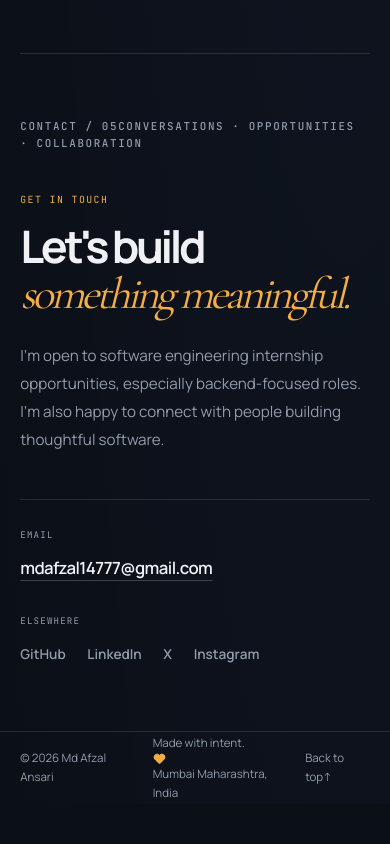
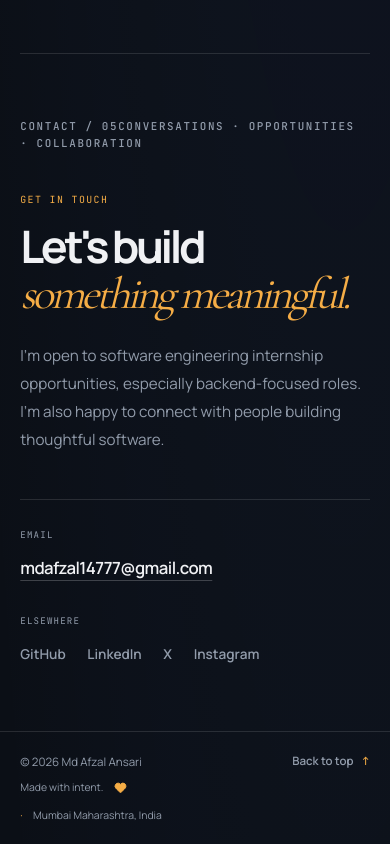
Before and after one commit to Afzal14786/portfolio, a Next.js app: page / in a window 390 px wide. Shown: the part 5044-5888 px from the top of the page. Before the commit the page ends 5848 px from the top, so only its background shows below. Built offline with nearby package versions, Linux system fonts and the light colour scheme.

Commit message:
style: improve responsive footer layout

```diff
--- a/src/styles/layout.css
+++ b/src/styles/layout.css
@@ -33,7 +33,7 @@
 }
 
 /* ==========================================
-   FOOTER
+   SITE FOOTER
    ========================================== */
 
 .site-footer {
@@ -41,14 +41,121 @@
 }
 
 .footer-inner {
-  min-height: 4.5rem;
+  min-height: 5rem;
 
-  display: flex;
-  justify-content: space-between;
+  display: grid;
+  grid-template-columns: minmax(0, 1fr) auto minmax(0, 1fr);
   align-items: center;
 
-  gap: 1rem;
+  gap: 1.5rem;
 
   color: var(--color-muted);
   font-size: 0.72rem;
 }
+
+.footer-copyright,
+.footer-note {
+  margin: 0;
+  line-height: 1.7;
+}
+
+.footer-note {
+  display: flex;
+  align-items: center;
+  justify-content: center;
+  flex-wrap: wrap;
+
+  gap: 0.65rem;
+}
+
+.footer-location::before {
+  content: "·";
+  margin-right: 0.65rem;
+
+  color: var(--color-amber);
+}
+
+.footer-top-link {
+  display: inline-flex;
+  align-items: center;
+  justify-self: end;
+
+  gap: 0.5rem;
+
+  color: var(--color-muted);
+  font-size: 0.72rem;
+  font-weight: 600;
+
+  text-decoration: none;
+
+  transition:
+    color 180ms ease,
+    gap 180ms ease;
+}
+
+.footer-top-link span {
+  color: var(--color-amber);
+  transition: transform 180ms ease;
+}
+
+.footer-top-link:hover {
+  gap: 0.75rem;
+  color: var(--color-text);
+}
+
+.footer-top-link:hover span {
+  transform: translateY(-2px);
+}
+
+.footer-top-link:focus-visible {
+  outline: 2px solid var(--color-blue);
+  outline-offset: 5px;
+}
+
+/* ==========================================
+   FOOTER RESPONSIVENESS
+   ========================================== */
+
+@media (max-width: 680px) {
+  .footer-inner {
+    min-height: auto;
+
+    grid-template-columns: minmax(0, 1fr) auto;
+    align-items: start;
+
+    row-gap: 0.45rem;
+
+    padding-block: 1.25rem;
+  }
+
+  .footer-copyright {
+    grid-column: 1;
+    grid-row: 1;
+  }
+
+  .footer-note {
+    grid-column: 1;
+    grid-row: 2;
+
+    justify-content: flex-start;
+
+    font-size: 0.65rem;
+  }
+
+  .footer-top-link {
+    grid-column: 2;
+    grid-row: 1;
+
+    align-self: start;
+  }
+}
+
+@media (max-width: 380px) {
+  .footer-inner {
+    font-size: 0.65rem;
+  }
+
+  .footer-top-link {
+    font-size: 0.67rem;
+  }
+}
```
